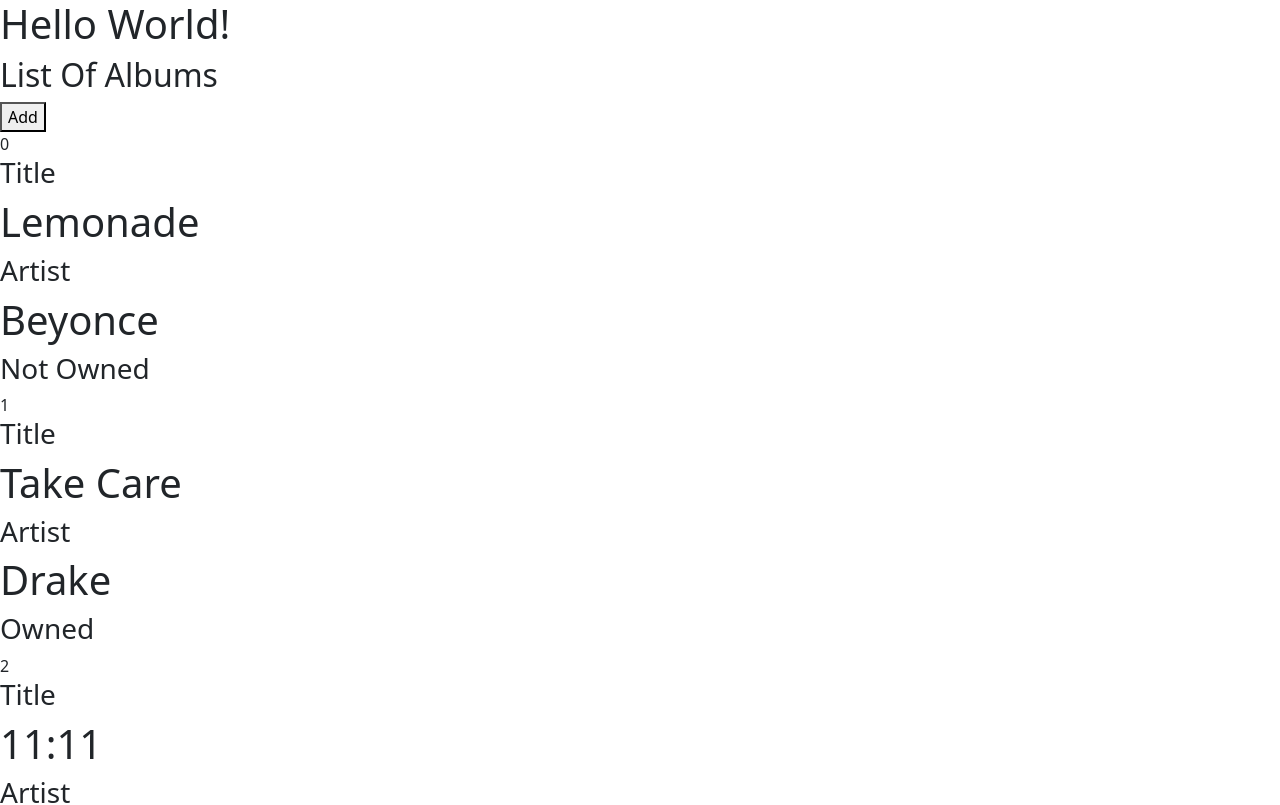
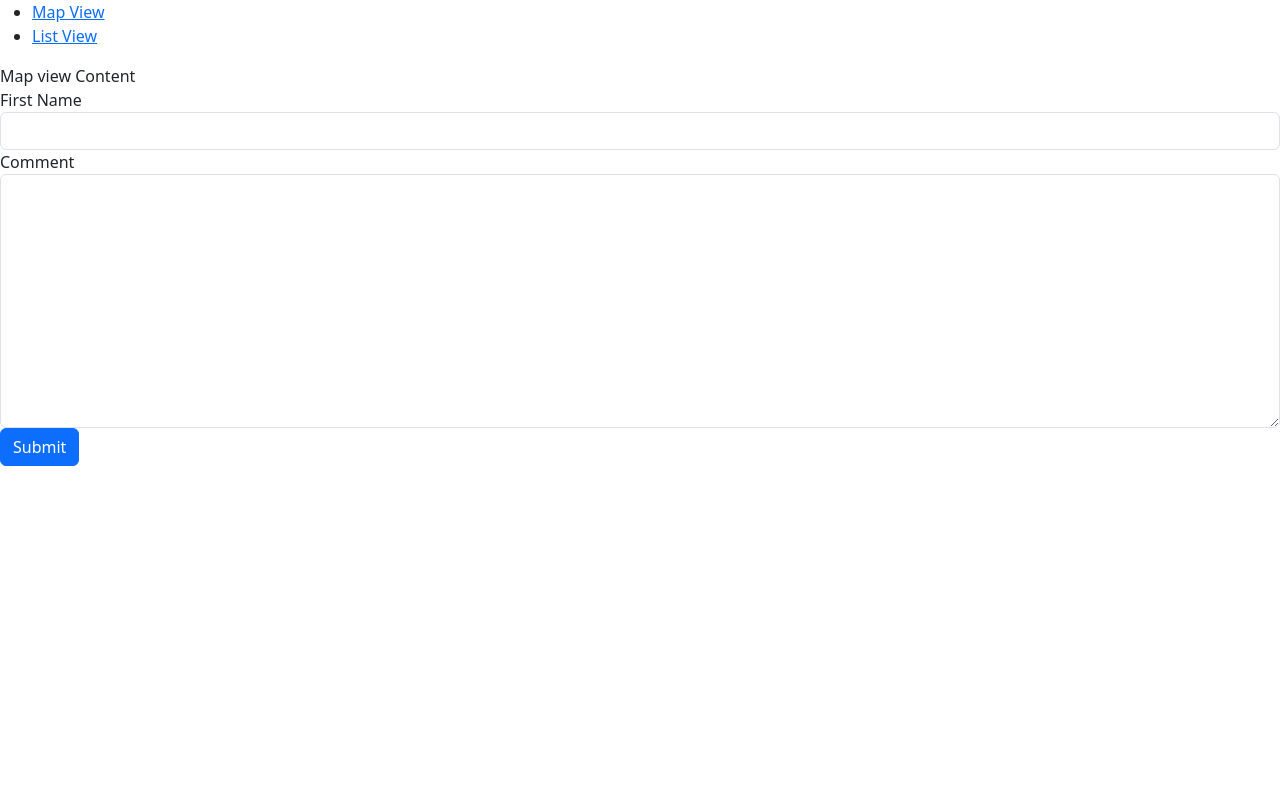
Before and after one commit to samjaygill/hello_world_angular, an Angular app: page / in a window 1280 px wide. Shown: the top 805 px of the page. Built offline with nearby package versions, Linux system fonts and the light colour scheme.

Commit message:
basic bootstrap form

```diff
--- a/src/app/app.component.html
+++ b/src/app/app.component.html
@@ -1,4 +1,4 @@
-<h1>Hello World!</h1>
-<app-albums></app-albums>
-<!-- <app-map></app-map> -->
-<input type="text" appInputFormat>
+<!-- <app-albums></app-albums> -->
+<app-map></app-map>
+<!-- <input type="text" appInputFormat> -->
+<app-contact-form/>
--- a/src/app/app.component.ts
+++ b/src/app/app.component.ts
@@ -4,11 +4,12 @@
 import { AlbumsComponent } from './albums/albums.component';
 import { MapComponent } from './map/map.component';
 import { InputFormatDirective } from './input-format.directive';
+import { ContactFormComponent } from './contact-form/contact-form.component';
 
 @Component({
   selector: 'app-root',
   standalone: true,
-  imports: [RouterOutlet, AlbumComponent, AlbumsComponent, MapComponent, InputFormatDirective],
+  imports: [RouterOutlet, AlbumComponent, AlbumsComponent, MapComponent, InputFormatDirective, ContactFormComponent],
   templateUrl: './app.component.html',
   styleUrl: './app.component.css'
 })
--- /dev/null
+++ b/src/app/contact-form/contact-form.component.html
@@ -0,0 +1,11 @@
+<form>
+<div class="form-group">
+<label for="firstName">First Name</label>
+<input id="firstName" type="text" class="form-control">
+</div>
+<div class="form-group">
+<label for="comment">Comment</label>
+<textarea id="comment" cols="30" rows="10" class="form-control"></textarea>
+</div>
+<button class="btn btn-primary">Submit</button>
+</form>
```
Also changed, not shown: src/app/contact-form/contact-form.component.ts (added, +12 -0 lines), src/app/contact-form/contact-form.component.css (added), 2 other files (tests, documents, lock files or other folders).
